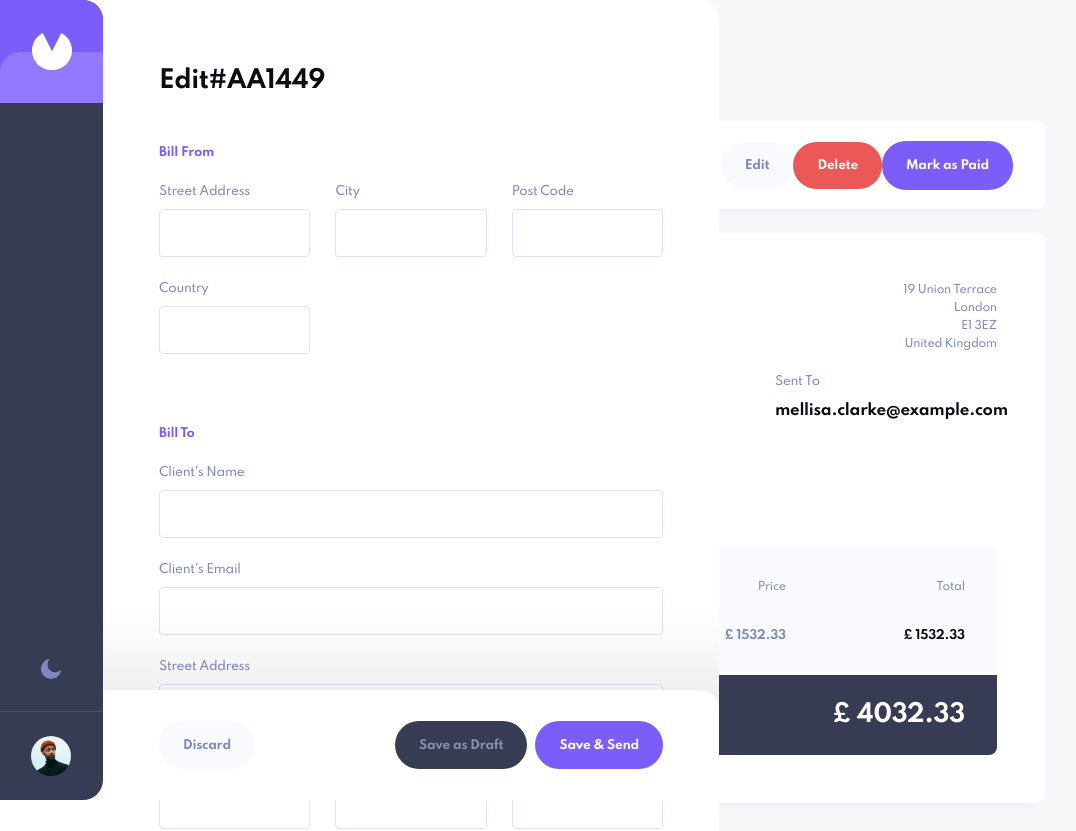
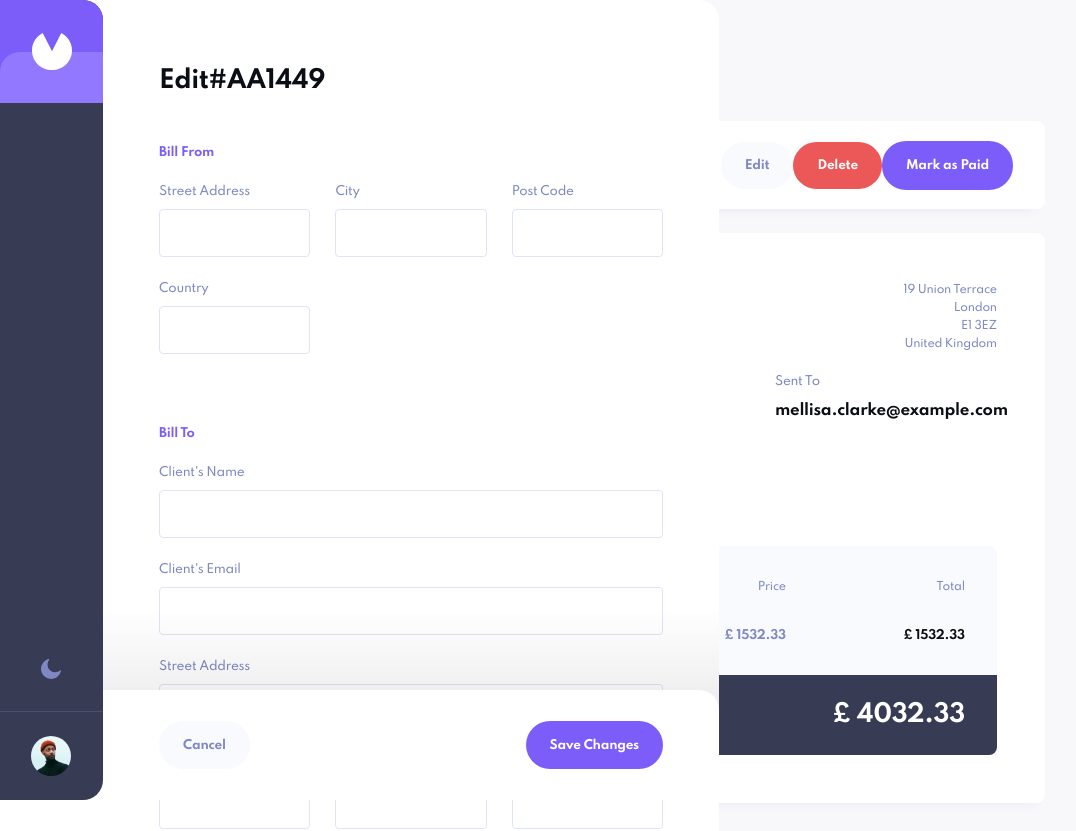
Before and after one commit to cristianelias/Invoice-App, a React (Vite) app: page /view-invoice/AA1449/edit in a window 1280 px wide. Shown: the top 831 px of the page, without its empty margins (0-1076 px from the left). Built offline with nearby package versions, Linux system fonts and the light colour scheme.

Commit message:
Added behavior to form buttons in InvoiceFormFooter

```diff
--- a/src/components/Button/Button.js
+++ b/src/components/Button/Button.js
@@ -6,7 +6,7 @@ import { Link } from "react-router-dom";
 import "./Button.css";
 
 const Button = (props) => {
-  const { className, linkTo, text } = props;
+  const { className, linkTo, text, onClick } = props;
 
   if (linkTo) {
     return (
@@ -16,7 +16,11 @@ const Button = (props) => {
     );
   }
 
-  return <button className={`${className} button-component`}>{text}</button>;
+  return (
+    <button onClick={onClick} className={`${className} button-component`}>
+      {text}
+    </button>
+  );
 };
 
 export default Button;
--- a/src/components/Button/PrimaryButton/PrimaryButton.js
+++ b/src/components/Button/PrimaryButton/PrimaryButton.js
@@ -5,9 +5,9 @@ import Button from "../Button";
 import "./PrimaryButton.css";
 
 const PrimaryButton = (props) => {
-  const { text } = props;
+  const { text, onClick } = props;
 
-  return <Button className="primary-button" text={text} />;
+  return <Button className="primary-button" text={text} onClick={onClick} />;
 };
 
 export default PrimaryButton;
--- a/src/components/Button/SecondaryButton/SecondaryButton.js
+++ b/src/components/Button/SecondaryButton/SecondaryButton.js
@@ -5,9 +5,16 @@ import Button from "../Button";
 import "./SecondaryButton.css";
 
 const SecondaryButton = (props) => {
-  const { linkTo, text } = props;
+  const { linkTo, text, onClick } = props;
 
-  return <Button className="secondary-button" linkTo={linkTo} text={text} />;
+  return (
+    <Button
+      className="secondary-button"
+      onClick={onClick}
+      linkTo={linkTo}
+      text={text}
+    />
+  );
 };
 
 export default SecondaryButton;
--- a/src/components/Button/TertiaryButton/TertiaryButton.js
+++ b/src/components/Button/TertiaryButton/TertiaryButton.js
@@ -5,9 +5,16 @@ import Button from "../Button";
 import "./TertiaryButton.css";
 
 const TertiaryButton = (props) => {
-  const { linkTo, text } = props;
+  const { linkTo, text, onClick } = props;
 
-  return <Button className="tertiary-button" linkTo={linkTo} text={text} />;
+  return (
+    <Button
+      className="tertiary-button"
+      linkTo={linkTo}
+      onClick={onClick}
+      text={text}
+    />
+  );
 };
 
 export default TertiaryButton;
--- a/src/components/InvoiceForm/InvoiceFormFooter/InvoiceFormFooter.js
+++ b/src/components/InvoiceForm/InvoiceFormFooter/InvoiceFormFooter.js
@@ -1,6 +1,6 @@
 // Dependencies
 // eslint-disable-next-line
-import { Link } from "react-router-dom";
+import { useNavigate } from "react-router-dom";
 
 // Components
 import PrimaryButton from "../../Button/PrimaryButton/PrimaryButton";
@@ -13,25 +13,39 @@ import "./InvoiceFormFooter";
 const InvoiceFormFooter = (props) => {
   const { isEdit } = props;
   const footerClass = "footer-form";
+  const navigate = useNavigate();
 
   return (
     <div className="invoice-form-footer">
       <div className="invoice-form-footer__spacer"></div>
       {isEdit ? (
         <footer className={footerClass}>
-          <TertiaryButton linkTo="/" text="Discard" />
+          <TertiaryButton
+            onClick={() => navigate(-1, { replace: true })}
+            text="Cancel"
+          />
 
-          <SecondaryButton linkTo="/" text="Save as Draft" />
-
-          <PrimaryButton linkTo="/" text="Save & Send" />
+          <PrimaryButton
+            onClick={() => navigate(-1, { replace: true })}
+            text="Save Changes"
+          />
         </footer>
       ) : (
         <footer className={footerClass}>
-          <TertiaryButton linkTo="/" text="Discard" />
+          <TertiaryButton
+            onClick={() => navigate(-1, { replace: true })}
+            text="Discard"
+          />
 
-          <SecondaryButton linkTo="/" text="Save as Draft" />
+          <SecondaryButton
+            onClick={() => navigate(-1, { replace: true })}
+            text="Save as Draft"
+          />
 
-          <PrimaryButton linkTo="/" text="Save & Send" />
+          <PrimaryButton
+            onClick={() => navigate(-1, { replace: true })}
+            text="Save & Send"
+          />
         </footer>
       )}
     </div>
```
